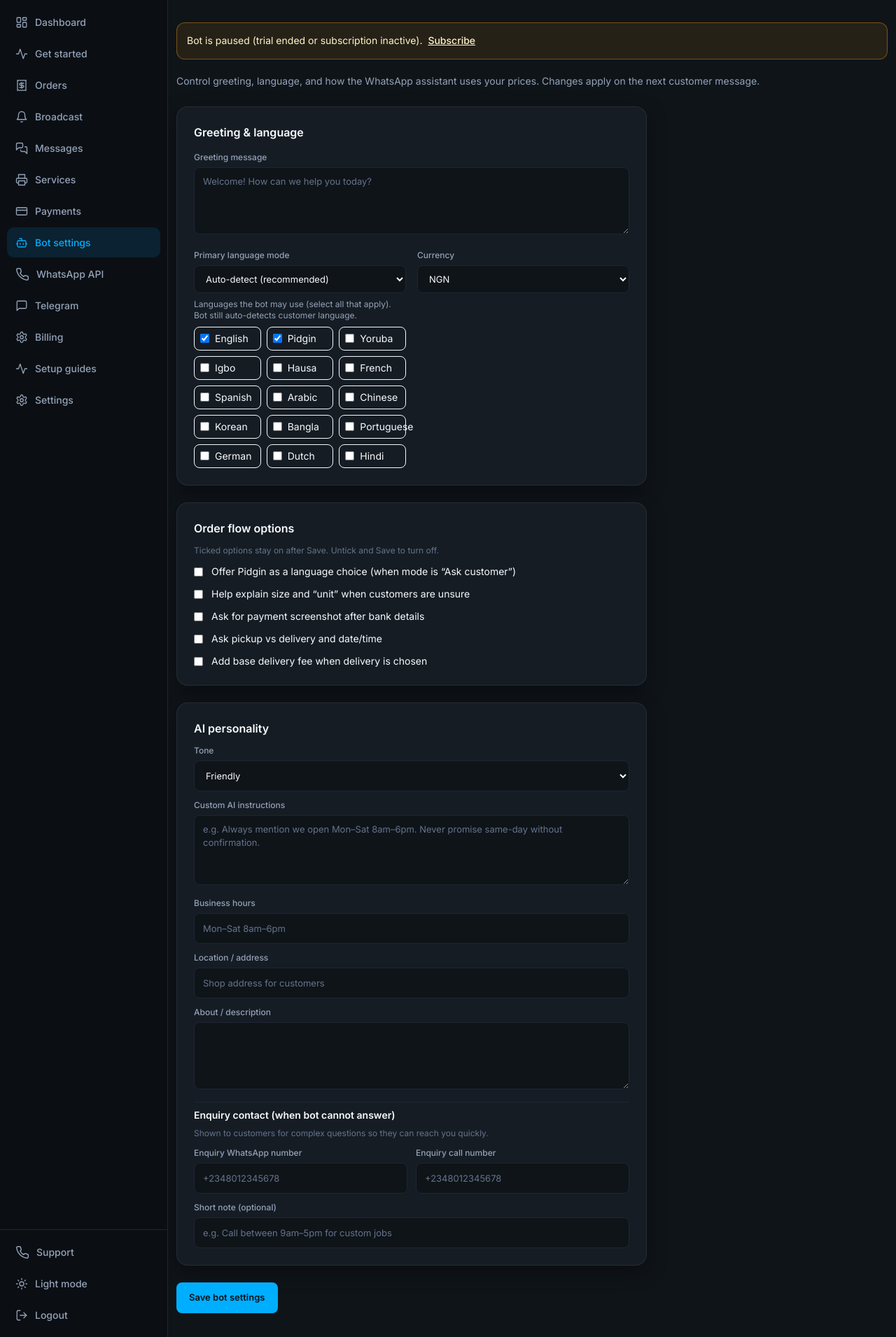
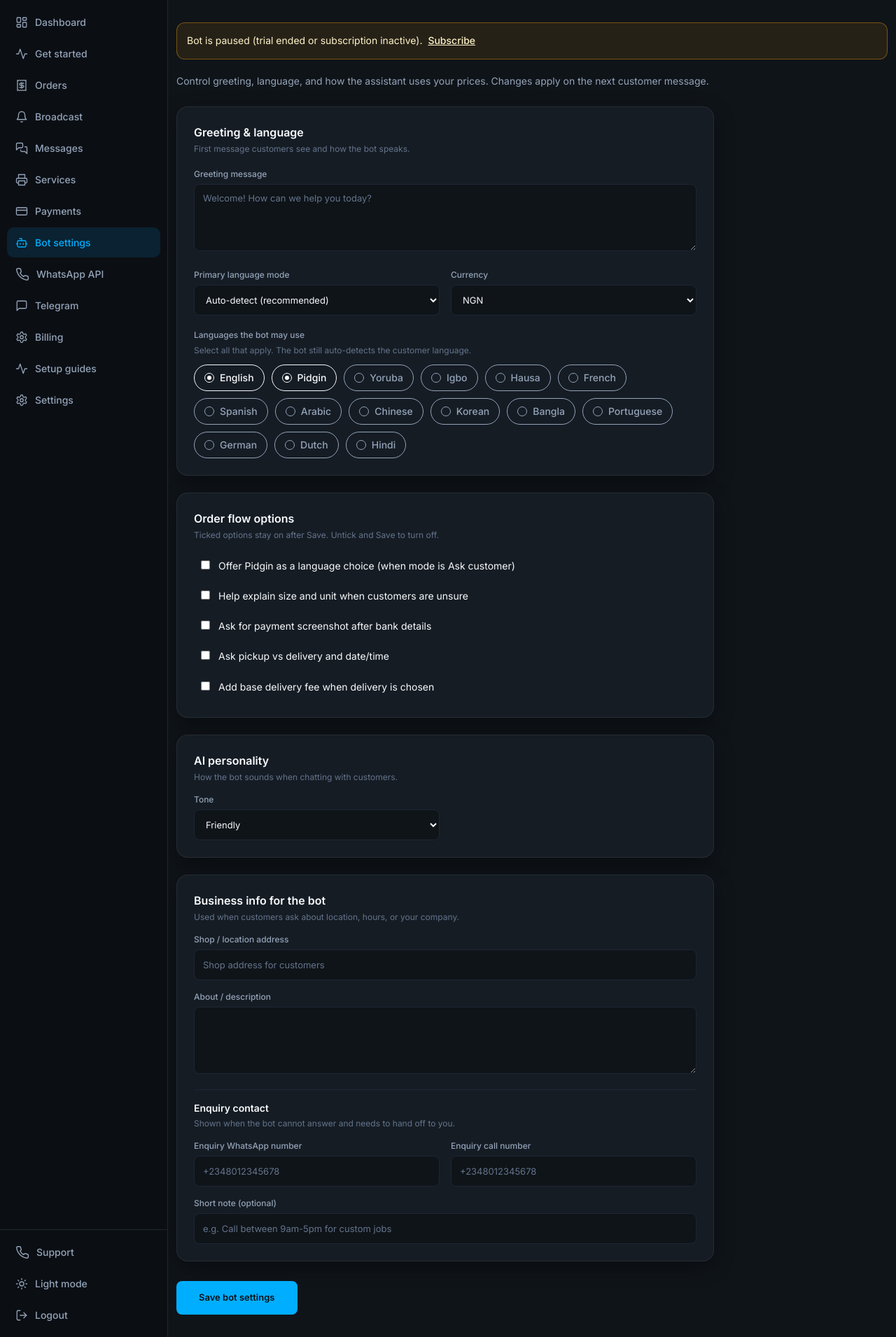
Before and after one commit to gallantcre8tive/client-raq, a FastAPI app: template app/templates/company/bot_settings.html in a window 1280 px wide. Shown: the part 56-1967 px from the top of the page at 70% size. Run offline with FastAPI, Linux system fonts and the light colour scheme; the template is opened without the code that fills it, so the values that code supplies are empty; some libraries are stand-ins or nearby versions.

Commit message:
Clean bot settings language chips and layout

```diff
--- a/app/templates/company/bot_settings.html
+++ b/app/templates/company/bot_settings.html
@@ -3,137 +3,229 @@
 {% block page_title %}Bot Settings{% endblock %}
 {% set active = 'bot' %}
 {% block content %}
-<p class="text-sm text-[var(--text-secondary)] mb-4 sm:mb-6 leading-relaxed">
-  Control greeting, language, and how the WhatsApp assistant uses your prices. Changes apply on the next customer message.
+<p class="text-sm text-[var(--text-secondary)] mb-5 sm:mb-6 leading-relaxed max-w-3xl">
+  Control greeting, language, and how the assistant uses your prices. Changes apply on the next customer message.
 </p>
 {% if saved %}
-<div class="mb-4 p-3 rounded-xl text-sm" style="background:var(--status-active-bg);color:var(--status-active)">Bot settings saved.</div>
+<div class="mb-5 p-3.5 rounded-xl text-sm border border-transparent" style="background:var(--status-active-bg);color:var(--status-active)">
+  Bot settings saved successfully.
+</div>
 {% endif %}
-<form method="post" action="/company/bot-settings" class="space-y-6 max-w-2xl">
-  <div class="card p-4 sm:p-6 space-y-4">
-    <h3 class="font-semibold m-0">Greeting & language</h3>
+
+<form method="post" action="/company/bot-settings" class="space-y-6 max-w-3xl">
+
+  <div class="card p-5 sm:p-6 space-y-5">
+    <div>
+      <h3 class="font-semibold text-base m-0">Greeting &amp; language</h3>
+      <p class="text-xs text-[var(--text-muted)] mt-1 mb-0">First message customers see and how the bot speaks.</p>
+    </div>
+
     <div>
       <label class="block text-xs font-medium text-[var(--text-secondary)] mb-1.5">Greeting message</label>
-      <textarea name="greeting" class="input-field" rows="3" placeholder="Welcome! How can we help you today?">{{ greeting|default('') }}</textarea>
+      <textarea name="greeting" class="input-field w-full" rows="3" placeholder="Welcome! How can we help you today?">{{ greeting|default('') }}</textarea>
     </div>
-    <div class="grid sm:grid-cols-2 gap-4">
+
+    <div class="grid grid-cols-1 sm:grid-cols-2 gap-4">
       <div>
         <label class="block text-xs font-medium text-[var(--text-secondary)] mb-1.5">Primary language mode</label>
-        <select name="language" class="input-field">
+        <select name="language" class="input-field w-full min-h-[44px]">
           <option value="en" {% if language=='en' %}selected{% endif %}>English only</option>
           <option value="pidgin" {% if language=='pidgin' %}selected{% endif %}>Pidgin only</option>
           <option value="both" {% if language=='both' or not language %}selected{% endif %}>Auto-detect (recommended)</option>
         </select>
-        <p class="text-xs text-[var(--text-secondary)] mt-2 mb-2">Languages the bot may use (select all that apply). Bot still auto-detects customer language.</p>
-        <div class="grid grid-cols-2 sm:grid-cols-3 gap-2 text-sm">
-          {% set el = enabled_languages or ['en','pidgin'] %}
-          {% for code, label in [
-            ('en','English'),('pidgin','Pidgin'),('yo','Yoruba'),('ig','Igbo'),('ha','Hausa'),
-            ('fr','French'),('es','Spanish'),('ar','Arabic'),('zh','Chinese'),('ko','Korean'),
-            ('bn','Bangla'),('pt','Portuguese'),('de','German'),('nl','Dutch'),('hi','Hindi')
-          ] %}
-          <label class="flex items-center gap-2 rounded-lg border border-[var(--border)] px-2 py-1.5 cursor-pointer hover:bg-[var(--surface-2)]">
-            <input type="checkbox" name="lang_{{ code }}" value="1" {% if code in el %}checked{% endif %} class="rounded">
-            <span>{{ label }}</span>
-          </label>
-          {% endfor %}
-        </div>
-
       </div>
       <div>
         <label class="block text-xs font-medium text-[var(--text-secondary)] mb-1.5">Currency</label>
-        <select name="currency" class="input-field">
+        <select name="currency" class="input-field w-full min-h-[44px]">
           {% for c in ['NGN','USD','GHS','KES','EUR','GBP','CNY'] %}
           <option value="{{ c }}" {% if currency==c %}selected{% endif %}>{{ c }}</option>
           {% endfor %}
         </select>
       </div>
     </div>
+
+    <div>
+      <label class="block text-xs font-medium text-[var(--text-secondary)] mb-1.5">Languages the bot may use</label>
+      <p class="text-xs text-[var(--text-muted)] mb-3">Select all that apply. The bot still auto-detects the customer language.</p>
+      {% set el = enabled_languages or ['en','pidgin'] %}
+      <div class="flex flex-wrap gap-2.5">
+        {% for code, label in [
+          ('en','English'),('pidgin','Pidgin'),('yo','Yoruba'),('ig','Igbo'),('ha','Hausa'),
+          ('fr','French'),('es','Spanish'),('ar','Arabic'),('zh','Chinese'),('ko','Korean'),
+          ('bn','Bangla'),('pt','Portuguese'),('de','German'),('nl','Dutch'),('hi','Hindi')
+        ] %}
+        <label class="lang-chip inline-flex items-center gap-2 rounded-full border px-3.5 py-2 text-sm cursor-pointer transition-colors select-none
+          {% if code in el %}is-on{% else %}is-off{% endif %}">
+          <input type="checkbox" name="lang_{{ code }}" value="1" {% if code in el %}checked{% endif %} class="lang-check">
+          <span class="lang-dot" aria-hidden="true"></span>
+          <span class="font-medium whitespace-nowrap">{{ label }}</span>
+        </label>
+        {% endfor %}
       </div>
-  <div class="card p-4 sm:p-6 space-y-3">
-    <h3 class="font-semibold m-0">Order flow options</h3>
-    <p class="text-xs text-[var(--text-muted)] m-0">Ticked options stay on after Save. Untick and Save to turn off.</p>
-    <label class="flex items-start gap-3 text-sm cursor-pointer">
-      <input type="checkbox" name="offer_pidgin" value="1" class="mt-1 rounded" {% if offer_pidgin %}checked{% endif %}>
-      <span>Offer Pidgin as a language choice (when mode is “Ask customer”)</span>
+    </div>
+  </div>
+
+  <div class="card p-5 sm:p-6 space-y-4">
+    <div>
+      <h3 class="font-semibold text-base m-0">Order flow options</h3>
+      <p class="text-xs text-[var(--text-muted)] mt-1 mb-0">Ticked options stay on after Save. Untick and Save to turn off.</p>
+    </div>
+    <div class="space-y-1">
+      <label class="flex items-start gap-3 text-sm cursor-pointer p-2.5 rounded-lg hover:bg-[var(--surface-2)] transition-colors">
+        <input type="checkbox" name="offer_pidgin" value="1" class="mt-0.5 rounded accent-[var(--brand)]" {% if offer_pidgin %}checked{% endif %}>
+        <span class="leading-snug">Offer Pidgin as a language choice (when mode is Ask customer)</span>
       </label>
-    <label class="flex items-start gap-3 text-sm cursor-pointer">
-      <input type="checkbox" name="ask_size_help" value="1" class="mt-1 rounded" {% if ask_size_help %}checked{% endif %}>
-      <span>Help explain size and “unit” when customers are unsure</span>
+      <label class="flex items-start gap-3 text-sm cursor-pointer p-2.5 rounded-lg hover:bg-[var(--surface-2)] transition-colors">
+        <input type="checkbox" name="ask_size_help" value="1" class="mt-0.5 rounded accent-[var(--brand)]" {% if ask_size_help %}checked{% endif %}>
+        <span class="leading-snug">Help explain size and unit when customers are unsure</span>
       </label>
-    <label class="flex items-start gap-3 text-sm cursor-pointer">
-      <input type="checkbox" name="ask_payment_proof" value="1" class="mt-1 rounded" {% if ask_payment_proof %}checked{% endif %}>
-      <span>Ask for payment screenshot after bank details</span>
+      <label class="flex items-start gap-3 text-sm cursor-pointer p-2.5 rounded-lg hover:bg-[var(--surface-2)] transition-colors">
+        <input type="checkbox" name="ask_payment_proof" value="1" class="mt-0.5 rounded accent-[var(--brand)]" {% if ask_payment_proof %}checked{% endif %}>
+        <span class="leading-snug">Ask for payment screenshot after bank details</span>
       </label>
-    <label class="flex items-start gap-3 text-sm cursor-pointer">
-      <input type="checkbox" name="ask_delivery" value="1" class="mt-1 rounded" {% if ask_delivery %}checked{% endif %}>
-      <span>Ask pickup vs delivery and date/time</span>
+      <label class="flex items-start gap-3 text-sm cursor-pointer p-2.5 rounded-lg hover:bg-[var(--surface-2)] transition-colors">
+        <input type="checkbox" name="ask_delivery" value="1" class="mt-0.5 rounded accent-[var(--brand)]" {% if ask_delivery %}checked{% endif %}>
+        <span class="leading-snug">Ask pickup vs delivery and date/time</span>
       </label>
-    <label class="flex items-start gap-3 text-sm cursor-pointer">
-      <input type="checkbox" name="calc_delivery_fee" value="1" class="mt-1 rounded" {% if calc_delivery_fee %}checked{% endif %}>
-      <span>Add base delivery fee when delivery is chosen</span>
+      <label class="flex items-start gap-3 text-sm cursor-pointer p-2.5 rounded-lg hover:bg-[var(--surface-2)] transition-colors">
+        <input type="checkbox" name="calc_delivery_fee" value="1" class="mt-0.5 rounded accent-[var(--brand)]" {% if calc_delivery_fee %}checked{% endif %}>
+        <span class="leading-snug">Add base delivery fee when delivery is chosen</span>
       </label>
     </div>
+  </div>
 
-  <div class="card p-4 sm:p-6 space-y-3 max-w-2xl">
-    <h3 class="font-semibold m-0">AI personality</h3>
+  <div class="card p-5 sm:p-6 space-y-4">
+    <div>
+      <h3 class="font-semibold text-base m-0">AI personality</h3>
+      <p class="text-xs text-[var(--text-muted)] mt-1 mb-0">How the bot sounds when chatting with customers.</p>
+    </div>
+    <div class="grid grid-cols-1 sm:grid-cols-2 gap-4">
       <div>
         <label class="block text-xs font-medium text-[var(--text-secondary)] mb-1.5">Tone</label>
-      <select name="bot_personality" class="input-field min-h-[44px]">
+        <select name="bot_personality" class="input-field w-full min-h-[44px]">
           <option value="friendly" {% if bot_personality|default('friendly')=='friendly' %}selected{% endif %}>Friendly</option>
           <option value="professional" {% if bot_personality|default('')=='professional' %}selected{% endif %}>Professional</option>
           <option value="casual" {% if bot_personality|default('')=='casual' %}selected{% endif %}>Casual</option>
-        <option value="friendly_nigerian" {% if bot_personality|default('')=='friendly_nigerian' %}selected{% endif %}>Friendly Nigerian</option>
         </select>
       </div>
+    </div>
+  </div>
+
+  <div class="card p-5 sm:p-6 space-y-4">
     <div>
-      <label class="block text-xs font-medium text-[var(--text-secondary)] mb-1.5">Custom AI instructions</label>
-      <textarea name="custom_ai_instructions" rows="4" class="input-field" placeholder="e.g. Always mention we open Mon–Sat 8am–6pm. Never promise same-day without confirmation.">{{ custom_ai_instructions|default('') }}</textarea>
+      <h3 class="font-semibold text-base m-0">Business info for the bot</h3>
+      <p class="text-xs text-[var(--text-muted)] mt-1 mb-0">Used when customers ask about location, hours, or your company.</p>
     </div>
     <div>
-      <label class="block text-xs font-medium text-[var(--text-secondary)] mb-1.5">Business hours</label>
-      <input type="text" name="business_hours" class="input-field min-h-[44px]" value="{{ business_hours|default('') }}" placeholder="Mon–Sat 8am–6pm">
-    </div>
-    <div>
-      <label class="block text-xs font-medium text-[var(--text-secondary)] mb-1.5">Location / address</label>
-      <input type="text" name="location_text" class="input-field min-h-[44px]" value="{{ location_text|default('') }}" placeholder="Shop address for customers">
+      <label class="block text-xs font-medium text-[var(--text-secondary)] mb-1.5">Shop / location address</label>
+      <input type="text" name="location_text" class="input-field w-full min-h-[44px]" value="{{ location_text|default('') }}" placeholder="Shop address for customers">
     </div>
     <div>
       <label class="block text-xs font-medium text-[var(--text-secondary)] mb-1.5">About / description</label>
-      <textarea name="about_text" rows="2" class="input-field">{{ about_text|default('') }}</textarea>
+      <textarea name="about_text" rows="2" class="input-field w-full">{{ about_text|default('') }}</textarea>
     </div>
-    <div class="pt-2 border-t border-[var(--border-subtle)]">
-      <h4 class="text-sm font-semibold mb-2">Enquiry contact (when bot cannot answer)</h4>
-      <p class="text-xs text-[var(--text-muted)] mb-3">Shown to customers for complex questions so they can reach you quickly.</p>
-      <div class="grid sm:grid-cols-2 gap-3">
+
+    <div class="pt-4 border-t border-[var(--border-subtle)] space-y-4">
+      <div>
+        <h4 class="text-sm font-semibold m-0">Enquiry contact</h4>
+        <p class="text-xs text-[var(--text-muted)] mt-1 mb-0">Shown when the bot cannot answer and needs to hand off to you.</p>
+      </div>
+      <div class="grid grid-cols-1 sm:grid-cols-2 gap-4">
         <div>
           <label class="block text-xs font-medium text-[var(--text-secondary)] mb-1.5">Enquiry WhatsApp number</label>
-          <input type="text" name="enquiry_whatsapp" class="input-field min-h-[44px]" value="{{ enquiry_whatsapp|default('') }}" placeholder="+2348012345678">
+          <input type="text" name="enquiry_whatsapp" class="input-field w-full min-h-[44px]" value="{{ enquiry_whatsapp|default('') }}" placeholder="+2348012345678">
         </div>
         <div>
           <label class="block text-xs font-medium text-[var(--text-secondary)] mb-1.5">Enquiry call number</label>
-          <input type="text" name="enquiry_phone" class="input-field min-h-[44px]" value="{{ enquiry_phone|default('') }}" placeholder="+2348012345678">
+          <input type="text" name="enquiry_phone" class="input-field w-full min-h-[44px]" value="{{ enquiry_phone|default('') }}" placeholder="+2348012345678">
         </div>
       </div>
-      <div class="mt-3">
+      <div>
         <label class="block text-xs font-medium text-[var(--text-secondary)] mb-1.5">Short note (optional)</label>
-        <input type="text" name="enquiry_note" class="input-field min-h-[44px]" value="{{ enquiry_note|default('') }}" placeholder="e.g. Call between 9am–5pm for custom jobs">
+        <input type="text" name="enquiry_note" class="input-field w-full min-h-[44px]" value="{{ enquiry_note|default('') }}" placeholder="e.g. Call between 9am-5pm for custom jobs">
       </div>
     </div>
   </div>
 
   {% if business_type in ['printing', 'print'] %}
-  <div class="card p-4 sm:p-6 space-y-3 max-w-2xl">
-    <h3 class="font-semibold m-0">Design fee (optional)</h3>
-    <p class="text-xs text-[var(--text-muted)] m-0">Charged when customer asks your team to create artwork.</p>
+  <div class="card p-5 sm:p-6 space-y-4">
+    <div>
+      <h3 class="font-semibold text-base m-0">Design fee (optional)</h3>
+      <p class="text-xs text-[var(--text-muted)] mt-1 mb-0">Charged when a customer asks your team to create artwork.</p>
+    </div>
     <div>
       <label class="block text-xs font-medium text-[var(--text-secondary)] mb-1.5">Default design fee</label>
-      <input type="number" name="design_fee_default" step="0.01" min="0" value="{{ design_fee_default|default(0) }}" class="input-field min-h-[44px] max-w-xs">
+      <input type="number" name="design_fee_default" step="0.01" min="0" value="{{ design_fee_default|default(0) }}" class="input-field min-h-[44px] max-w-xs w-full">
     </div>
   </div>
   {% else %}
   <input type="hidden" name="design_fee_default" value="0">
   {% endif %}
-  <button type="submit" class="btn-primary min-h-[44px] w-full sm:w-auto">Save bot settings</button>
+
+  <div class="pt-1 pb-4">
+    <button type="submit" class="btn-primary min-h-[48px] px-8 w-full sm:w-auto font-semibold">
+      Save bot settings
+    </button>
+  </div>
 </form>
+
+<style>
+  .lang-chip {
+    border-color: var(--border);
+    color: var(--text-secondary);
+    background: transparent;
+  }
+  .lang-chip:hover {
+    border-color: color-mix(in srgb, var(--brand) 50%, var(--border));
+    background: var(--surface-2);
+  }
+  .lang-chip .lang-check {
+    position: absolute;
+    opacity: 0;
+    width: 0;
+    height: 0;
+    pointer-events: none;
+  }
+  .lang-chip .lang-dot {
+    width: 14px;
+    height: 14px;
+    border-radius: 9999px;
+    border: 1.5px solid currentColor;
+    display: inline-flex;
+    align-items: center;
+    justify-content: center;
+    flex-shrink: 0;
+  }
+  .lang-chip.is-on,
+  .lang-chip:has(.lang-check:checked) {
+    border-color: var(--brand) !important;
+    background: color-mix(in srgb, var(--brand) 12%, transparent) !important;
+    color: var(--brand) !important;
+  }
+  .lang-chip.is-on .lang-dot,
+  .lang-chip:has(.lang-check:checked) .lang-dot {
+    border-color: var(--brand);
+    background: var(--brand);
+  }
+  .lang-chip.is-on .lang-dot::after,
+  .lang-chip:has(.lang-check:checked) .lang-dot::after {
+    content: "";
+    width: 6px;
+    height: 6px;
+    border-radius: 9999px;
+    background: #fff;
+  }
+</style>
+<script>
+(function () {
+  document.querySelectorAll('.lang-chip').forEach(function (chip) {
+    var input = chip.querySelector('.lang-check');
+    if (!input) return;
+    input.addEventListener('change', function () {
+      chip.classList.toggle('is-on', input.checked);
+      chip.classList.toggle('is-off', !input.checked);
+    });
+  });
+})();
+</script>
 {% endblock %}
```
Lines whose indentation alone changed are shown as unchanged.
